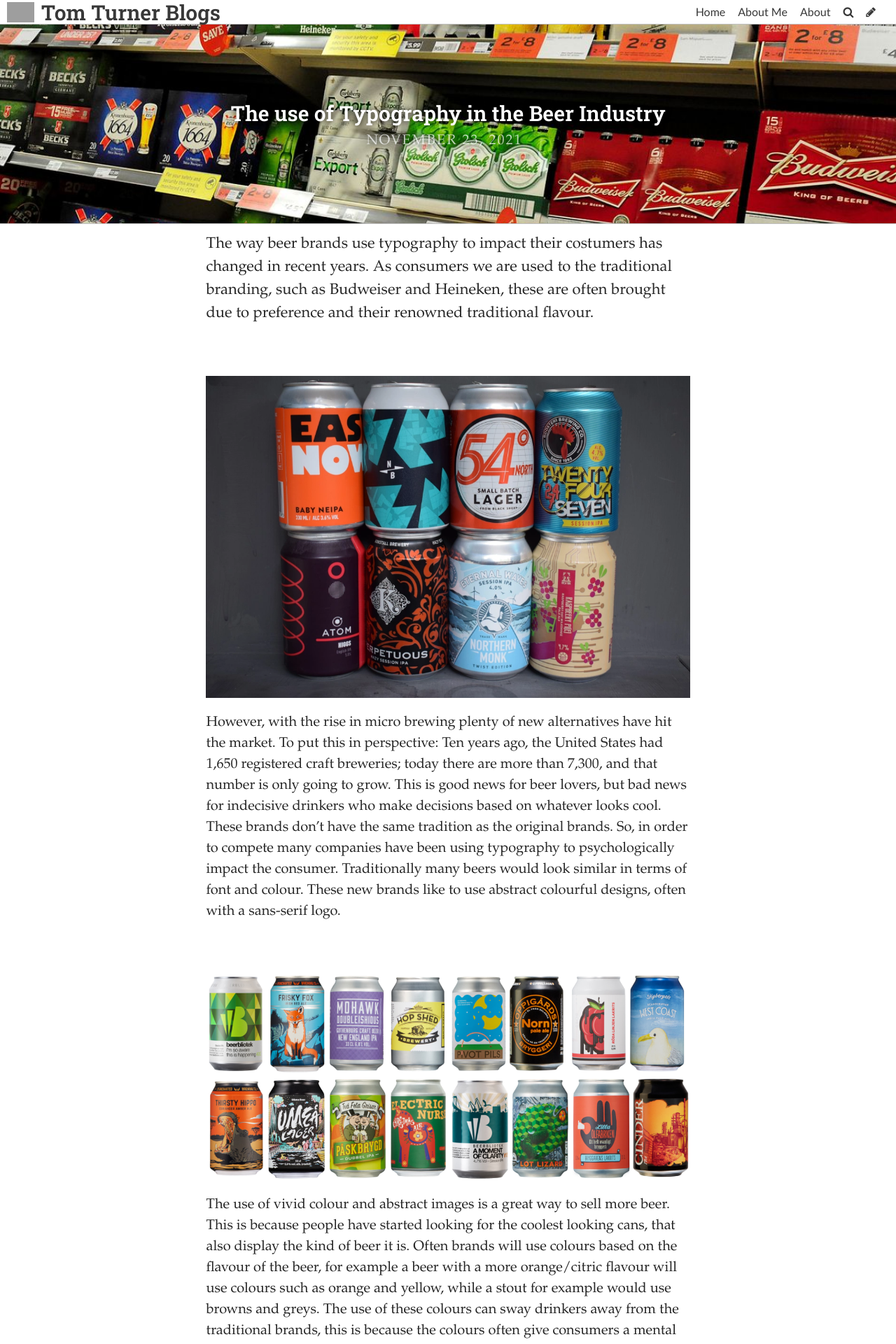
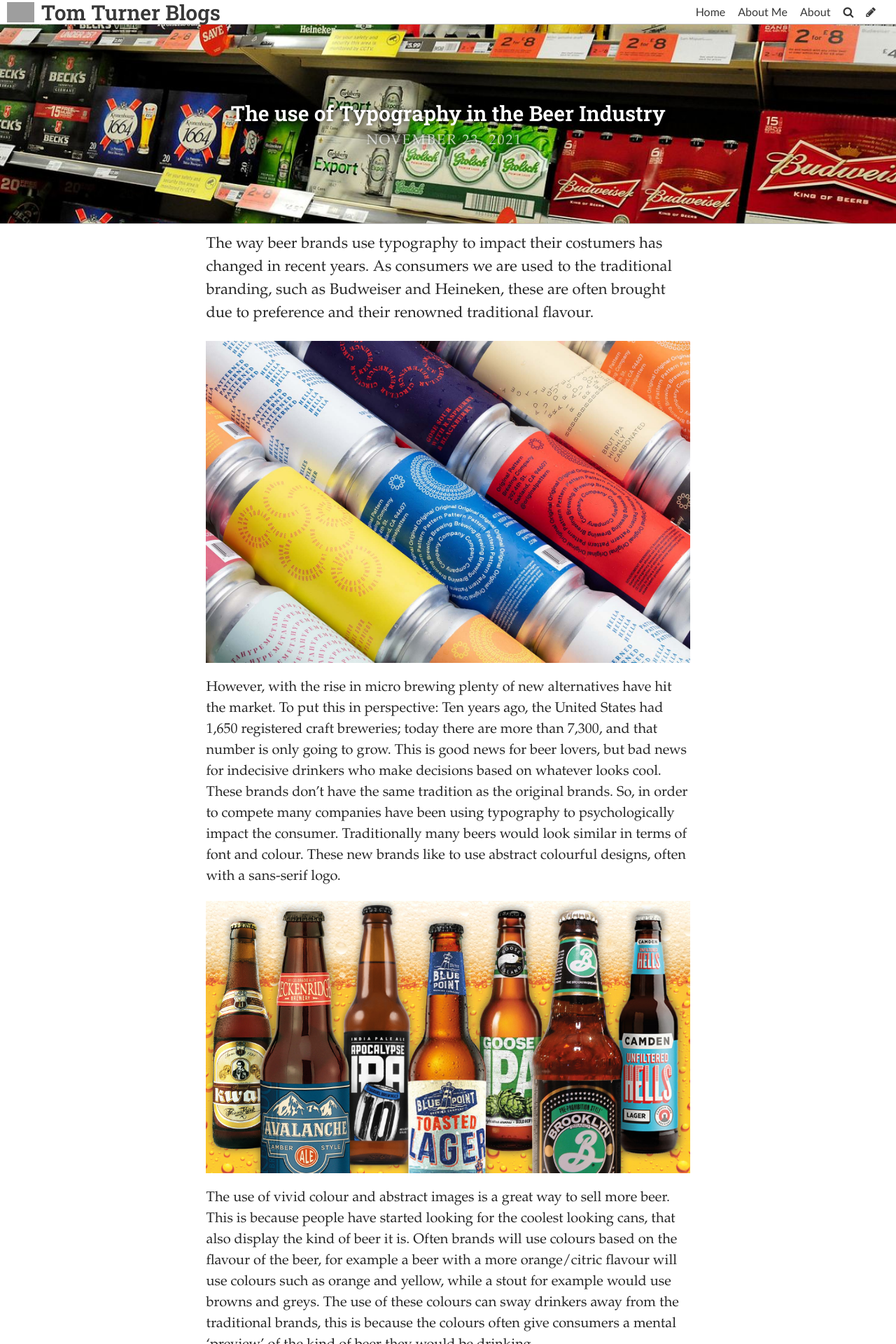
Before and after one commit to Tomturner11/Toms-typography, a Jekyll site: the page built from _posts/2021-11-23-the-use-of-typography-in-the-beer-industry.md, in a window 1280 px wide. Shown: the top 1920 px of the page at 70% size. Built offline with Jekyll 4.4.1, drawn with Linux system fonts in a browser that asks for light colours; some web fonts are replaced; grey boxes are pictures that could not be loaded.

Commit message:
Update Post “2021-11-23-the-use-of-typography-in-the-beer-industry”

```diff
--- a/_posts/2021-11-23-the-use-of-typography-in-the-beer-industry.md
+++ b/_posts/2021-11-23-the-use-of-typography-in-the-beer-industry.md
@@ -8,21 +8,15 @@
 ---
 The way beer brands use typography to impact their costumers has changed in recent years. As consumers we are used to the traditional branding, such as Budweiser and Heineken, these are often brought due to preference and their renowned traditional flavour.
 
-
-
-![](../uploads/dsc_1395-1.jpg.webp)
+![](../uploads/bestbeerartwork1.jpeg)
 
 However, with the rise in micro brewing plenty of new alternatives have hit the market. To put this in perspective: Ten years ago, the United States had 1,650 registered craft breweries; today there are more than 7,300, and that number is only going to grow. This is good news for beer lovers, but bad news for indecisive drinkers who make decisions based on whatever looks cool. These brands don’t have the same tradition as the original brands. So, in order to compete many companies have been using typography to psychologically impact the consumer. Traditionally many beers would look similar in terms of font and colour. These new brands like to use abstract colourful designs, often with a sans-serif logo.
 
-
-
-![](../uploads/16birapng.png.webp)
+![](../uploads/778e8208-9b96-11e6-8f9b-70e3cabccfae.jpeg)
 
 The use of vivid colour and abstract images is a great way to sell more beer. This is because people have started looking for the coolest looking cans, that also display the kind of beer it is. Often brands will use colours based on the flavour of the beer, for example a beer with a more orange/citric flavour will use colours such as orange and yellow, while a stout for example would use browns and greys. The use of these colours can sway drinkers away from the traditional brands, this is because the colours often give consumers a mental ‘preview’ of the kind of beer they would be drinking.
 
 ![](../uploads/ofw-s01ep99-craft_beer-vid.jpg)
-
-
 
 The newer beer companies have started to use san-serif fonts, this impacts the consumer due to the font design coming across as open, informal, progressive and friendly. Designers use the type face to portray the beer as cool, new and a great casual drink. This is opposite to the traditional brands such as Budweiser, who use script type face. These fonts have been inspired by the traditional method of handwriting. These leave the reader with a feeling of sophistication.
 
@@ -30,4 +24,4 @@
 
 In conclusion, the way typography is used in the beer industry is changing. This is to allow for new companies to compete with the huge brands. The use of bright colours, and san-serif fonts physiologically impacts the consumer in a way that leaves them wanting to try something new, go against the traditional choices.
 
-![]()
+![](../uploads/2-large.jpg)
```
Also changed, not shown: uploads/2-large.jpg (added), uploads/778e8208-9b96-11e6-8f9b-70e3cabccfae.jpeg (added), uploads/bestbeerartwork1.jpeg (added).
